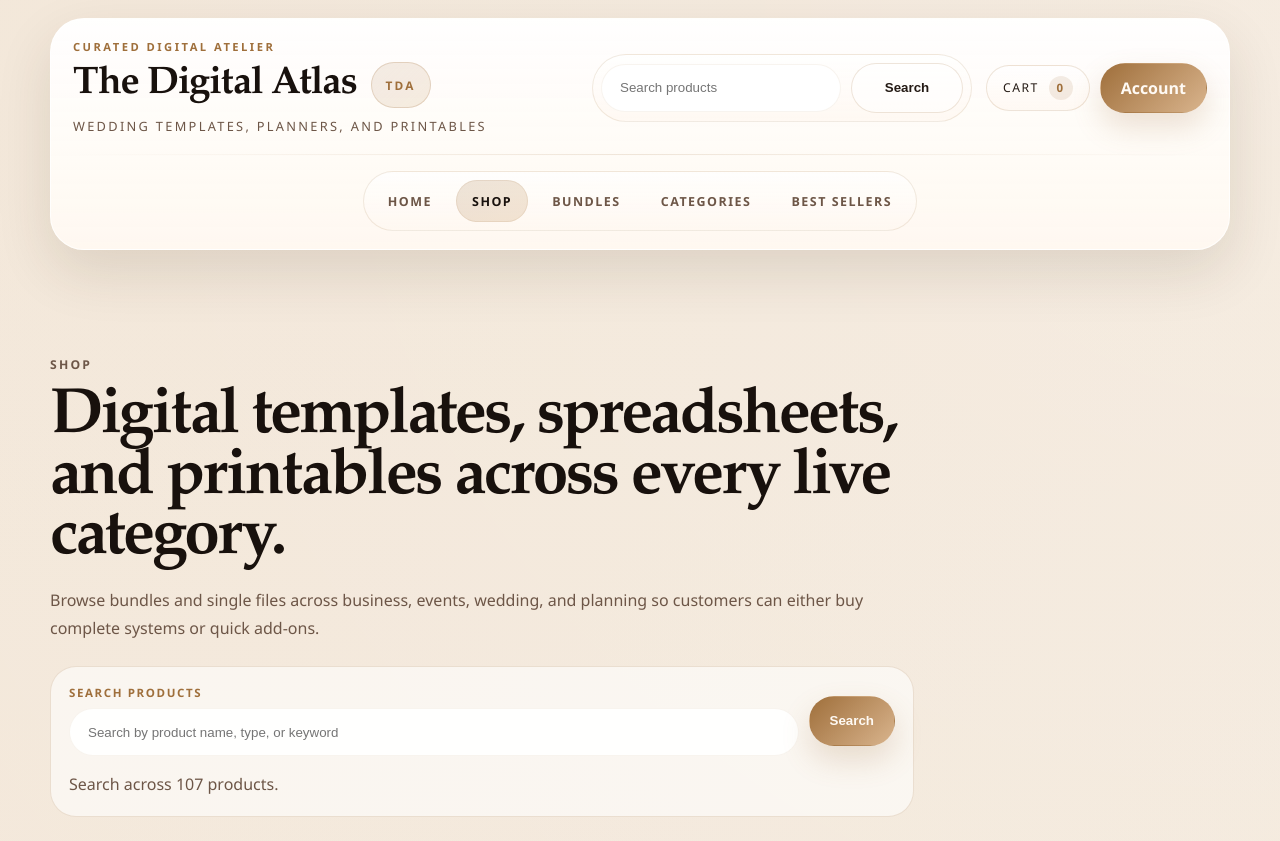
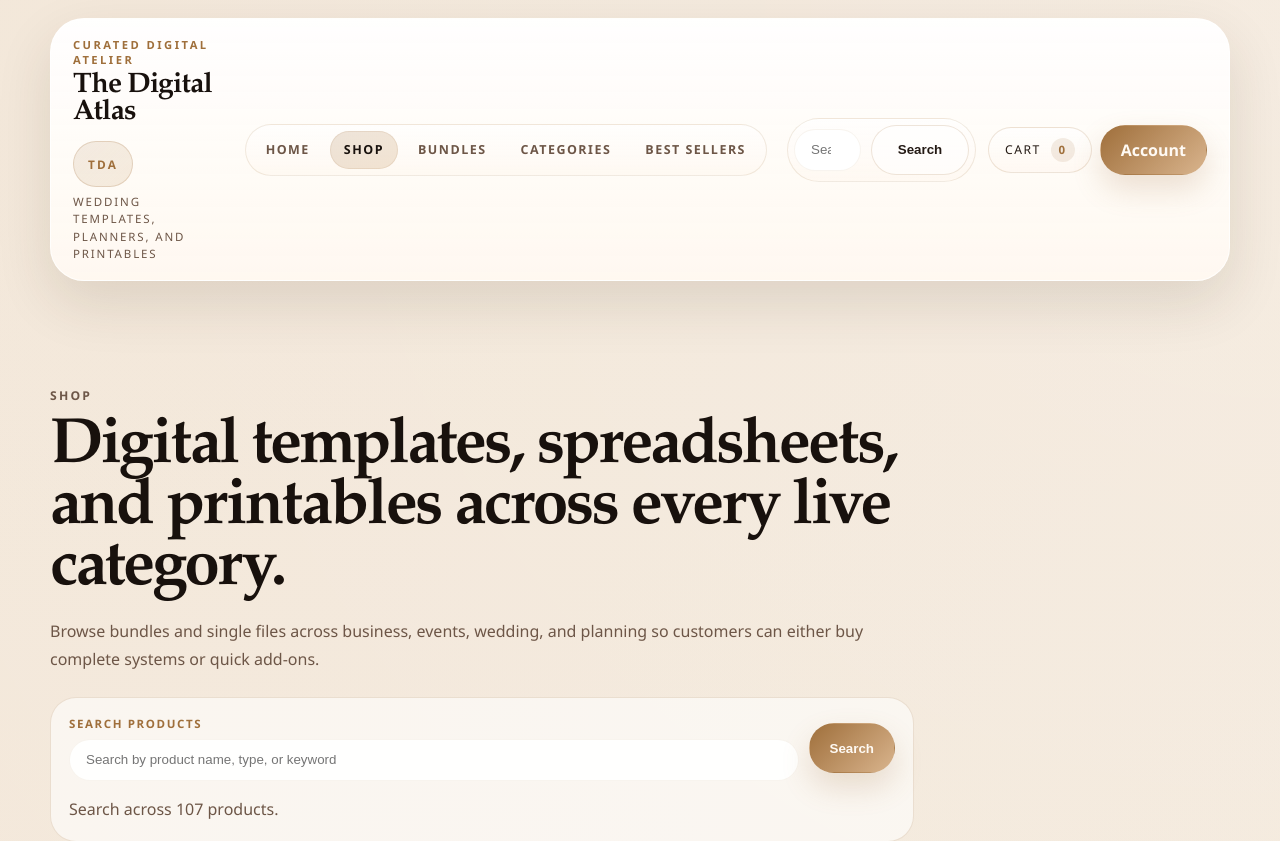
Before and after one commit to testwithmsk-sat/atlas, a Next.js app in the folder atlas-next/: page /shop in a window 1280 px wide. Shown: the top 841 px of the page. Built offline with nearby package versions, Linux system fonts and the light colour scheme.

Commit message:
Merge navigation into top header bar

```diff
--- a/atlas-next/app/globals.css
+++ b/atlas-next/app/globals.css
@@ -58,7 +58,7 @@
   top: 18px;
   z-index: 10;
   margin: 18px 0 32px;
-  padding: 20px 22px 18px;
+  padding: 18px 22px;
   border: 1px solid rgba(255, 255, 255, 0.76);
   border-radius: 34px;
   background:
@@ -76,31 +76,17 @@
   pointer-events: none;
 }
 
-.site-header-top,
-.site-header-bottom {
+.site-header-top {
   display: grid;
   align-items: center;
-}
-
-.site-header-top {
-  grid-template-columns: minmax(0, 1fr) auto;
-  gap: 28px;
-}
-
-.site-header-bottom {
-  padding-top: 16px;
-}
-
-.site-header-divider {
-  height: 1px;
-  margin-top: 18px;
-  background: linear-gradient(90deg, transparent, rgba(159, 111, 59, 0.16), transparent);
+  grid-template-columns: minmax(0, 1fr) auto minmax(300px, 420px);
+  gap: 20px;
 }
 
 .brand-mark {
   display: grid;
-  gap: 8px;
-  max-width: 28rem;
+  gap: 6px;
+  max-width: 23rem;
 }
 
 .brand-kicker {
@@ -120,7 +106,7 @@
 
 .brand-title {
   font-family: var(--font-heading), Georgia, serif;
-  font-size: clamp(1.9rem, 3vw, 2.6rem);
+  font-size: clamp(1.7rem, 2.2vw, 2.3rem);
   font-weight: 600;
   letter-spacing: -0.03em;
   color: var(--text-strong);
@@ -145,10 +131,10 @@
 
 .brand-subtitle {
   color: var(--muted);
-  font-size: 0.8rem;
+  font-size: 0.72rem;
   text-transform: uppercase;
-  letter-spacing: 0.18em;
-  line-height: 1.6;
+  letter-spacing: 0.16em;
+  line-height: 1.5;
 }
 
 .header-utility-row,
@@ -169,8 +155,8 @@
 
 .primary-nav {
   justify-content: center;
-  gap: 8px;
-  padding: 8px;
+  gap: 6px;
+  padding: 6px;
   border: 1px solid rgba(159, 111, 59, 0.14);
   border-radius: 999px;
   background: linear-gradient(180deg, rgba(255, 255, 255, 0.78), rgba(255, 248, 241, 0.72));
@@ -187,8 +173,8 @@
   display: inline-flex;
   align-items: center;
   justify-content: center;
-  min-height: 42px;
-  padding: 10px 16px;
+  min-height: 38px;
+  padding: 8px 14px;
   border-radius: 999px;
   transition: color 160ms ease, transform 160ms ease, background 160ms ease, box-shadow 160ms ease;
   white-space: nowrap;
@@ -263,17 +249,19 @@
 .header-utility-row {
   align-items: center;
   justify-content: flex-end;
-  gap: 14px;
-  flex-wrap: wrap;
+  gap: 12px;
+  flex-wrap: nowrap;
+  min-width: 0;
 }
 
 .header-tools {
-  flex: 1 1 330px;
-  max-width: 430px;
+  flex: 1 1 auto;
+  max-width: 100%;
+  min-width: 0;
 }
 
 .header-cta-group {
-  gap: 10px;
+  gap: 8px;
   align-items: center;
   flex-wrap: nowrap;
 }
@@ -287,7 +275,7 @@
 }
 
 .site-search-form {
-  padding: 8px;
+  padding: 6px;
   border: 1px solid rgba(159, 111, 59, 0.14);
   border-radius: 999px;
   background: linear-gradient(180deg, rgba(255, 255, 255, 0.78), rgba(255, 248, 241, 0.74));
@@ -332,9 +320,9 @@
 
 .site-search-input,
 .catalog-search-input {
-  min-height: 48px;
+  min-height: 42px;
   width: 100%;
-  padding: 12px 18px;
+  padding: 10px 16px;
   border: 1px solid rgba(159, 111, 59, 0.08);
   border-radius: 999px;
   background: rgba(255, 255, 255, 0.92);
@@ -342,7 +330,7 @@
 }
 
 .site-search-input {
-  min-width: 240px;
+  min-width: 0;
 }
 
 .site-search-input:focus,
@@ -353,8 +341,8 @@
 }
 
 .site-search-button {
-  min-height: 48px;
-  min-width: 112px;
+  min-height: 42px;
+  min-width: 98px;
 }
 
 .nav-pill,
@@ -1225,7 +1213,7 @@
   }
 
   .site-header {
-    padding-bottom: 20px;
+    padding: 18px 20px;
   }
 
   .site-header-top {
@@ -1239,11 +1227,13 @@
 
   .header-utility-row {
     justify-content: stretch;
+    flex-wrap: wrap;
   }
 
   .primary-nav {
     width: 100%;
     flex-wrap: wrap;
+    margin: 0;
   }
 
   .nav-dropdown-menu {
--- a/atlas-next/components/site-header.js
+++ b/atlas-next/components/site-header.js
@@ -64,6 +64,23 @@
           <span className="brand-subtitle">Wedding templates, planners, and printables</span>
         </Link>
 
+        <nav className="primary-nav" aria-label="Primary">
+          {primaryLinks.map((link) => {
+            const isActive = isPrimaryLinkActive(pathname, link.href);
+
+            return (
+              <Link
+                key={`${link.href}-${link.label}`}
+                href={link.href}
+                className={isActive ? "is-active" : undefined}
+                aria-current={isActive ? "page" : undefined}
+              >
+                {link.label}
+              </Link>
+            );
+          })}
+        </nav>
+
         <div className="header-utility-row">
           <div className="header-tools">
             <form className="site-search-form" action="/shop" role="search">
@@ -94,27 +111,6 @@
           </div>
         </div>
       </div>
-
-      <div className="site-header-divider" aria-hidden="true"></div>
-
-      <div className="site-header-bottom">
-        <nav className="primary-nav" aria-label="Primary">
-          {primaryLinks.map((link) => {
-            const isActive = isPrimaryLinkActive(pathname, link.href);
-
-            return (
-              <Link
-                key={`${link.href}-${link.label}`}
-                href={link.href}
-                className={isActive ? "is-active" : undefined}
-                aria-current={isActive ? "page" : undefined}
-              >
-                {link.label}
-              </Link>
-            );
-          })}
-        </nav>
-      </div>
     </header>
   );
 }
```
